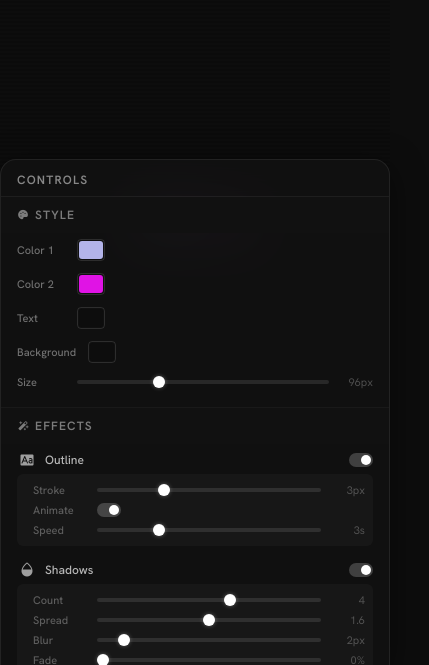
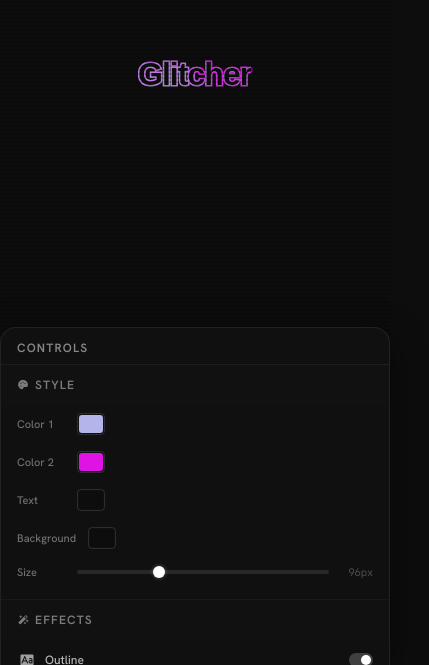
Before and after one commit to gyanl/glitcher, a plain HTML site: page index.html in a window 390 px wide. Shown: the part 179-844 px from the top of the page, 429 px wide, since content can reach past the window. Drawn offline with nearby package versions, Linux system fonts and the light colour scheme; a web font is replaced by a local one.

Commit message:
Mobile responsiveness

```diff
--- a/style.css
+++ b/style.css
@@ -629,13 +629,32 @@ h1 {
    Responsive
    =========================== */
 @media (max-width: 768px) {
+  body {
+    display: flex;
+    flex-direction: column;
+    align-items: center;
+    justify-content: flex-start;
+    padding-bottom: 0;
+    overflow: hidden;
+    height: 100vh;
+    height: 100dvh;
+  }
+
+  .text-wrapper {
+    flex: 0 0 60vh;
+    flex: 0 0 60dvh;
+    display: flex;
+    align-items: center;
+    justify-content: center;
+    width: 100%;
+  }
+
   h1 {
     font-size: 48px;
   }
 
   .chroma-layer,
-  .glitch-layer,
-  .reflection {
+  .glitch-layer {
     font-size: 48px;
   }
 
@@ -646,7 +665,10 @@ h1 {
     right: 0 !important;
     left: 0 !important;
     width: 100%;
-    max-height: 50vh;
+    height: 40vh;
+    height: 40dvh;
+    max-height: 40vh;
+    max-height: 40dvh;
     border-radius: 16px 16px 0 0;
     border-bottom: none;
   }
@@ -659,8 +681,24 @@ h1 {
     display: none;
   }
 
-  body {
-    padding-bottom: 48px;
+  .ctrl-row {
+    padding: 8px 0;
+  }
+
+  .fx-item {
+    padding: 6px 0;
+  }
+
+  .fx-header {
+    padding: 6px 0;
+  }
+
+  .fx-options .ctrl-row {
+    padding: 6px 0;
+  }
+
+  .section-header {
+    padding: 12px 16px;
   }
 }
 
@@ -670,13 +708,8 @@ h1 {
   }
 
   .chroma-layer,
-  .glitch-layer,
-  .reflection {
+  .glitch-layer {
     font-size: 32px;
-  }
-
-  .panel {
-    max-height: 60vh;
   }
 
   .ctrl-label {
```
